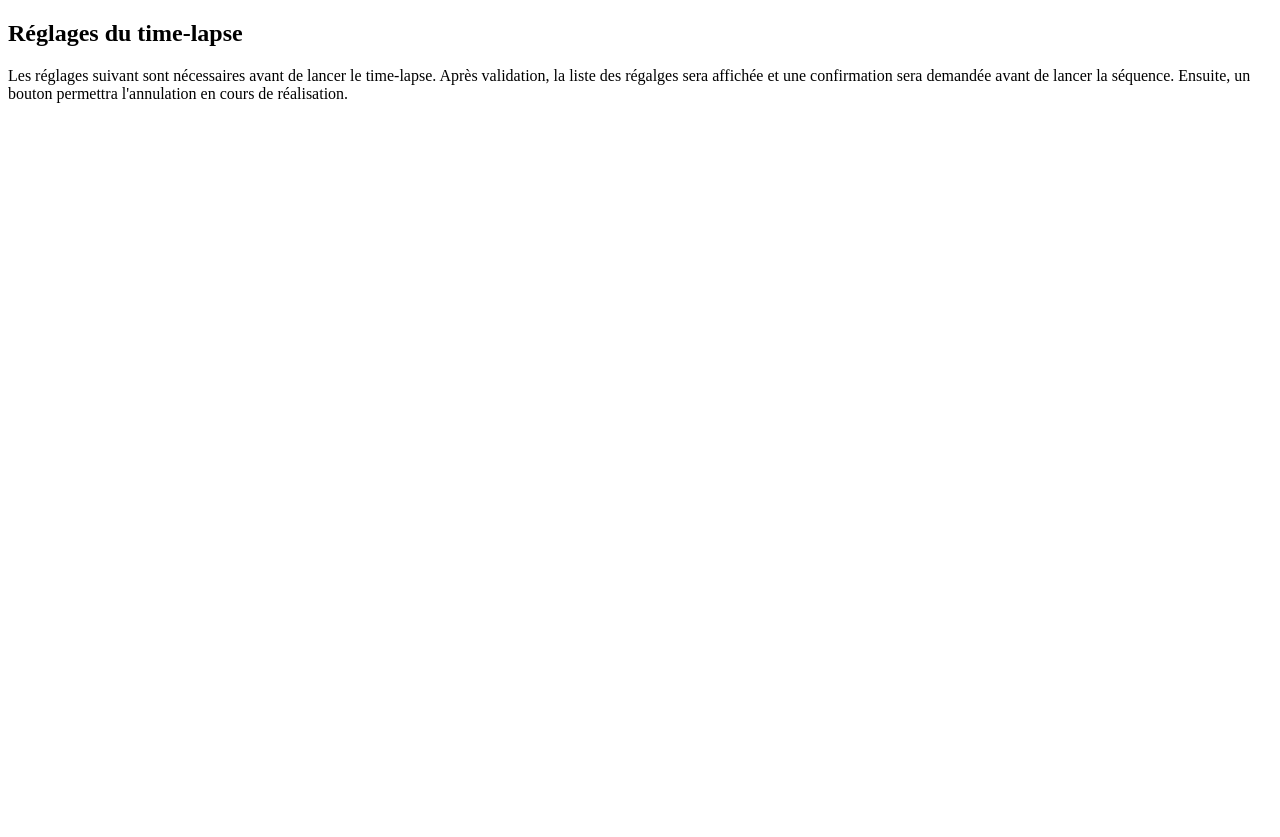
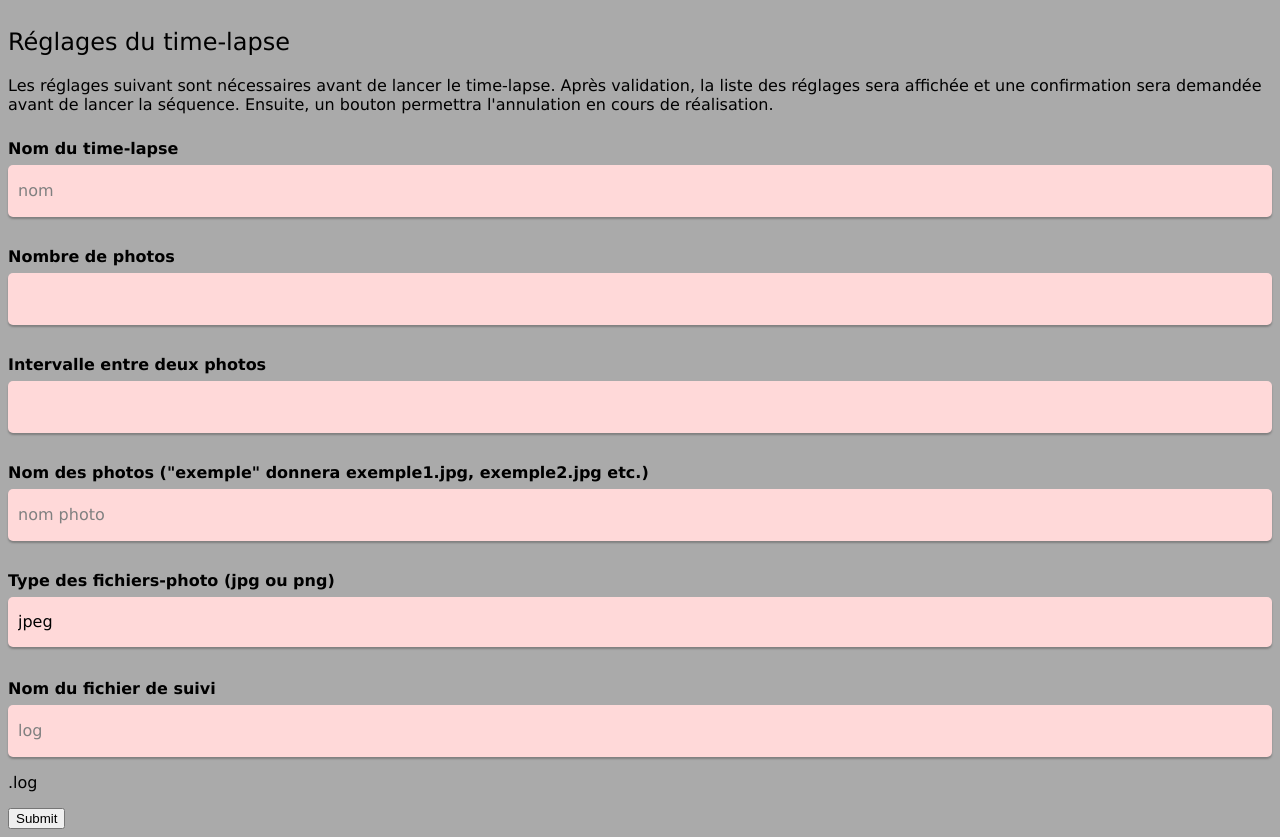
Before and after one commit to aravisPower/plantTimeLapse, a PHP site: page / in a window 1280 px wide. Before the commit the page ends 103 px from the top, so only its background shows below. Run offline with PHP 8.4, Linux system fonts and the light colour scheme.

Commit message:
Formulaire mis en page

```diff
--- a/WebApp/index.php
+++ b/WebApp/index.php
@@ -3,6 +3,7 @@
 <head>
 	<meta charset="utf-8">
 	<meta name="viewport" content="width=device-width, initial-scale=1">
+	<link rel="stylesheet" type='text/css' href="styles.css">
 	<title>Time-Lapse - Raspberry Pi</title>
 </head>
 
@@ -13,8 +14,37 @@
 
 		<section>
 			<h1>Réglages du time-lapse</h1>
-			<p>Les réglages suivant sont nécessaires avant de lancer le time-lapse. Après validation, la liste des régalges sera affichée et une confirmation sera demandée avant de lancer la séquence. Ensuite, un bouton permettra l'annulation en cours de réalisation.</p>
-
+			<p>Les réglages suivant sont nécessaires avant de lancer le time-lapse. Après validation, la liste des réglages sera affichée et une confirmation sera demandée avant de lancer la séquence. Ensuite, un bouton permettra l'annulation en cours de réalisation.</p>
+			<form method="POST" action="confirmation.php">
+				<div>
+					<label for="nom">Nom du time-lapse</label>
+					<input type="text" id="nom" name="nom" placeholder="nom" required>
+				</div>
+				<div>
+					<label for="nombre">Nombre de photos</label>
+					<input type="number" id="nombre" name="nombre" required>
+				</div>
+				<div>
+					<label for="periode">Intervalle entre deux photos</label>
+					<input type="number" id="periode" name="periode" required>
+				</div>
+				<div>
+					<label for="nomphoto">Nom des photos ("exemple" donnera exemple1.jpg, exemple2.jpg etc.)</label>
+					<input type="text" id="nomphoto" name="nomphoto" placeholder="nom photo" required>
+				</div>
+				<div>
+					<label for="typephoto">Type des fichiers-photo (jpg ou png)</label>
+					<select name="select">
+  						<option>jpeg</option>
+  						<option>png</option>
+					</select>
+				</div>
+				<div>
+					<label for="log">Nom du fichier de suivi</label>
+					<input type="text" id="log" name="log" placeholder="log" required><p>.log</p>
+				</div>
+				<input type="submit" name="Valider">
+			</form>
 		</section>
 	</div>
 </body>
```
